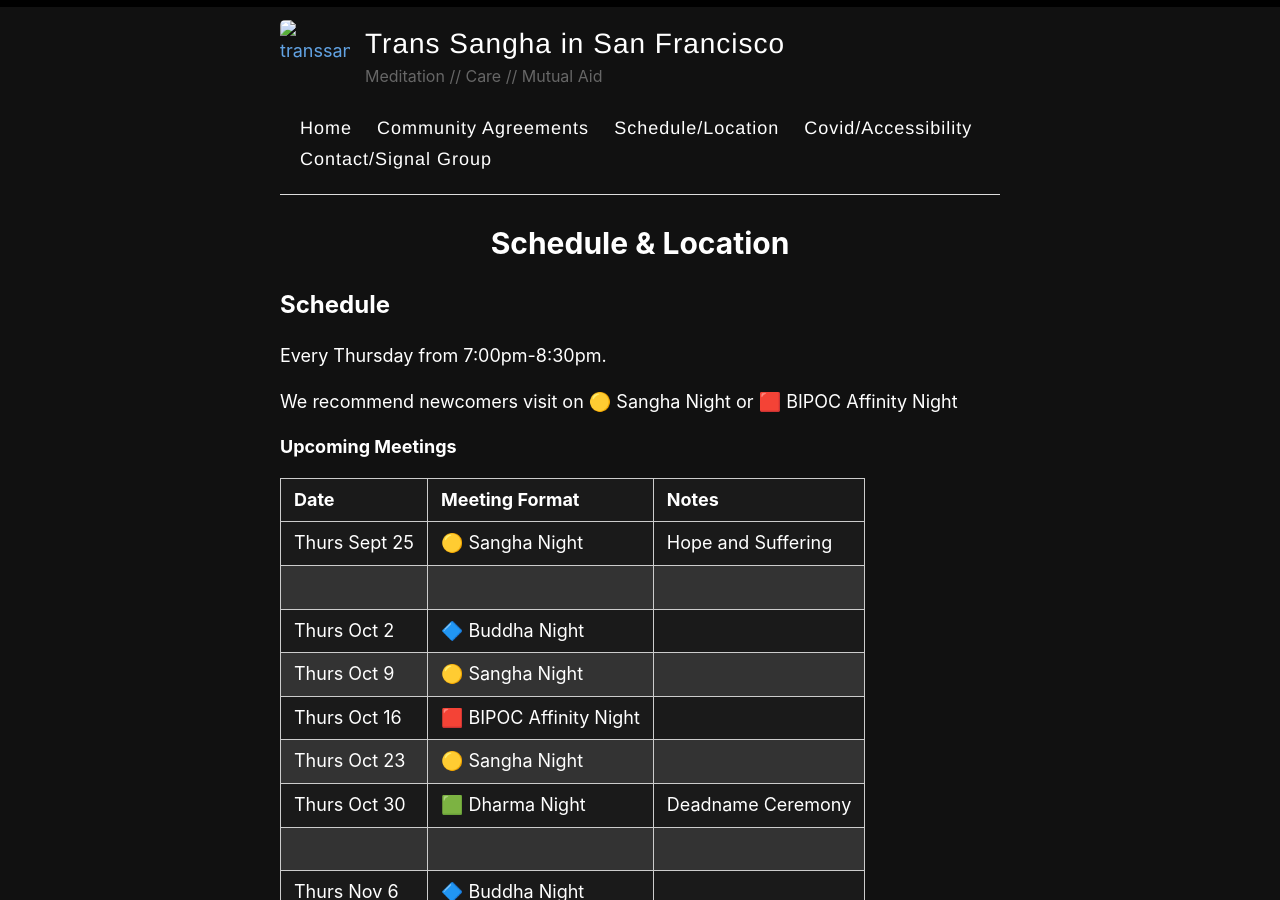
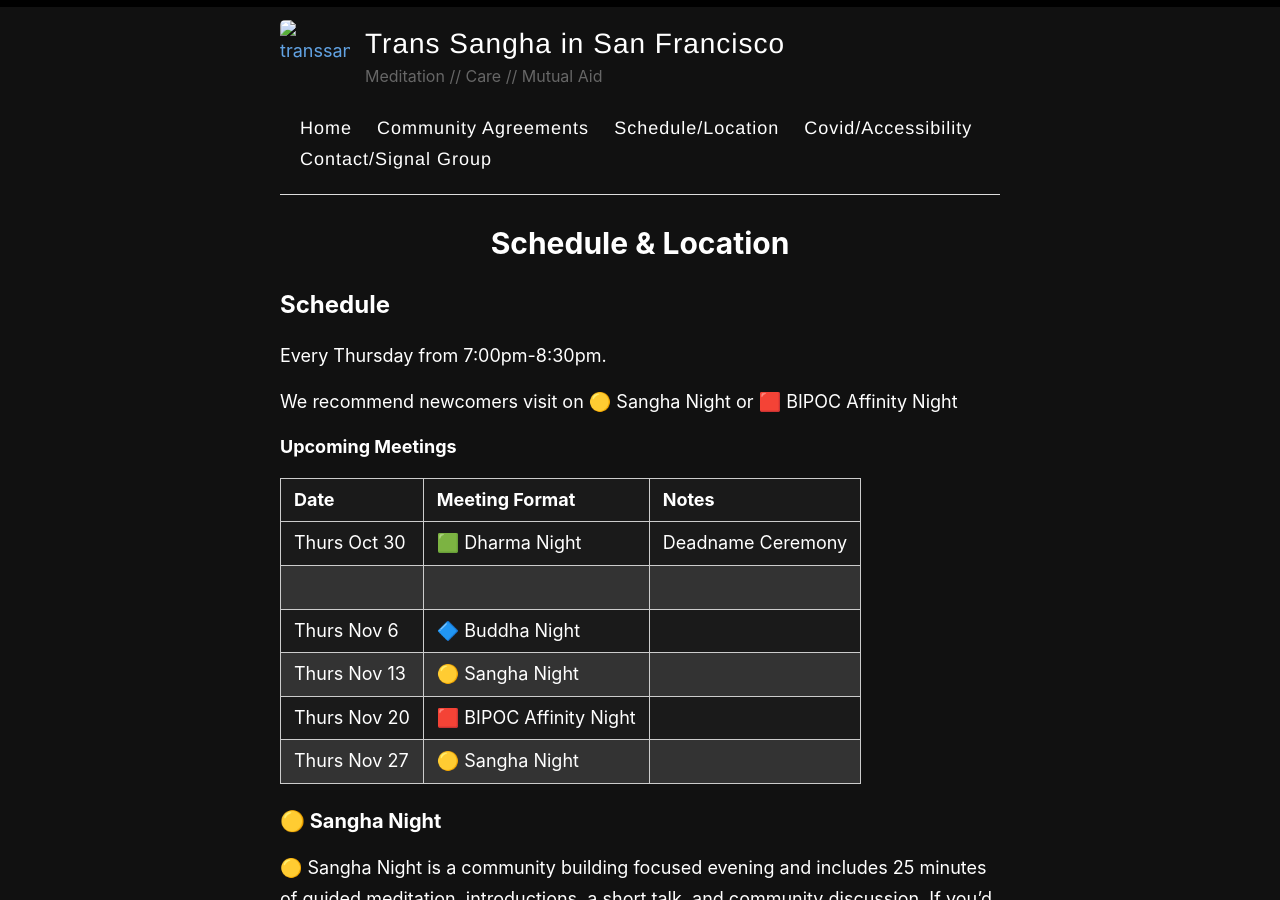
Before and after one commit to rykener/transsangha, a Jekyll site: the page built from _pages/schedule.md, in a window 1280 px wide and 900 px high. Built offline with Jekyll 4.4.1, drawn with Linux system fonts in a browser that asks for light colours.

Commit message:
update shced

```diff
--- a/_pages/schedule.md
+++ b/_pages/schedule.md
@@ -16,12 +16,6 @@ We recommend newcomers visit on 🟡 Sangha Night or 🟥 BIPOC Affinity Night
 
 | Date         | Meeting Format  | Notes |
 |--------------|-----------------|-------|
-| Thurs Sept 25 | 🟡 Sangha Night | Hope and Suffering
-| | |
-| Thurs Oct 2  | 🔷 Buddha Night
-| Thurs Oct 9  | 🟡 Sangha Night |
-| Thurs Oct 16 | 🟥 BIPOC Affinity Night |
-| Thurs Oct 23 | 🟡 Sangha Night |
 | Thurs Oct 30 | 🟩 Dharma Night  | Deadname Ceremony
 | | |
 | Thurs Nov 6  | 🔷 Buddha Night
```
